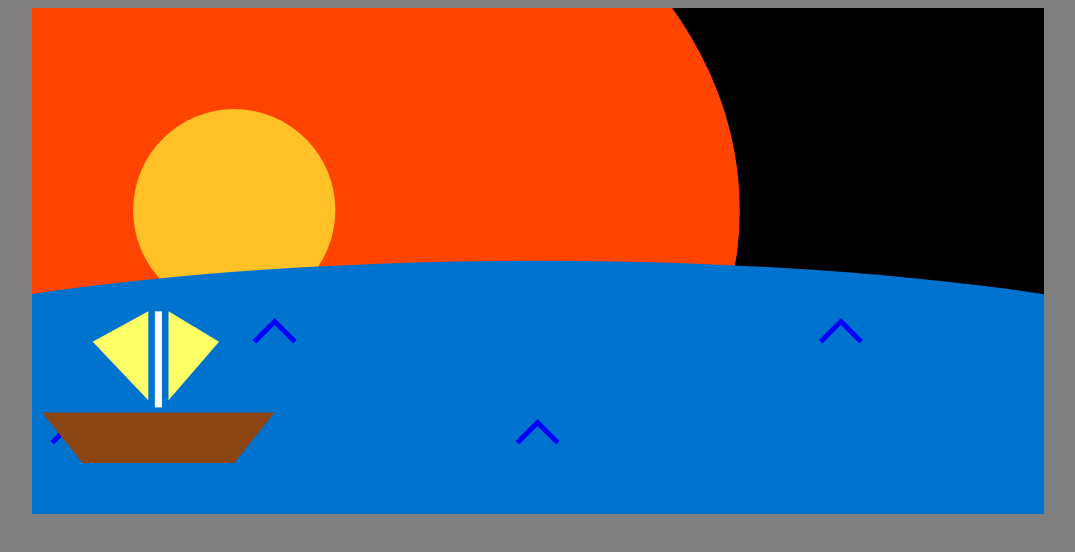
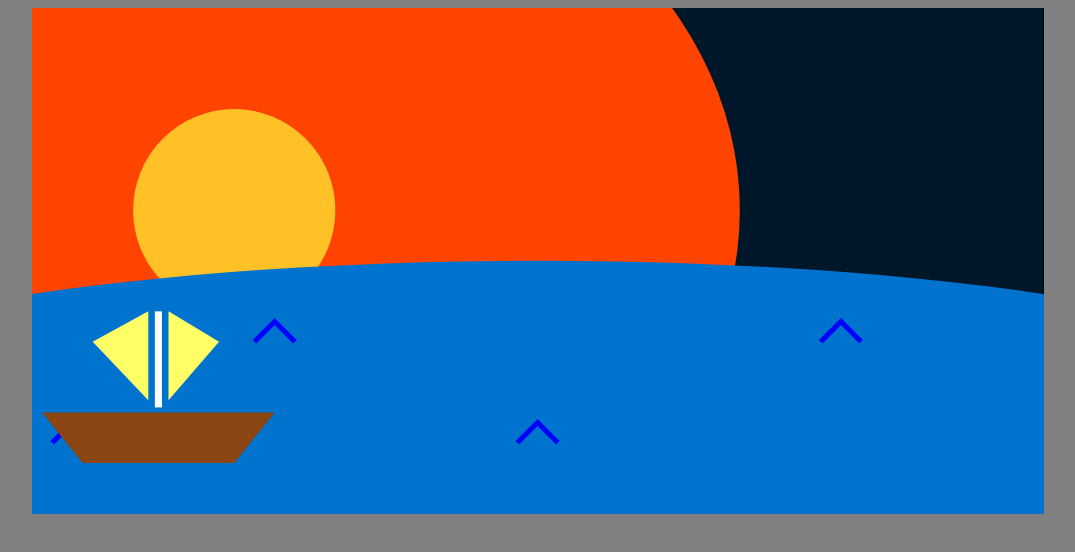
Before and after one commit to PineapplesOfJustice/Animation-Time, a plain HTML site: page animation.html in a window 1280 px wide. Shown: the whole page, without its empty margins (102-1177 px from the left). Drawn offline with Linux system fonts and the light colour scheme.

Commit message:
....nearly  there

```diff
--- a/animation.html
+++ b/animation.html
@@ -3,29 +3,51 @@
   <head>
     <meta charset="utf-8">
     <link rel="stylesheet" href="style.css">
+    <style>
+      @import 'https://fonts.googleapis.com/css?family=Satisfy';
+    </style>
   </head>
   <body>
     <center><svg width="80%" viewbox="0 0 1000 500">
 
-      <polygon points="0 0 1000 0 1000 500 0 500" fill="black">
-        <animate attributeName="opacity"type="translate"from="1"to=".8"dur="10s"repeatCount="1"fill="freeze" begin="click" id="ten"/>
+      <!--background-->
+      <polygon points="0 0 1000 0 1000 500 0 500" fill="#0073CF" opacity="0.2">
+        <animate attributeName="opacity"from="0.2"to="0"dur="6s"repeatCount="1"fill="freeze" begin="click" id="ten"/>
       </polygon>
 
-      <circle cx="800" cy="600" r="100" fill="#FFC125	">
-        <animatetransform attributeType="XML" attributeName="transform" type="translate" from="0" to="400" dur="10s" begin="ten.begin" fill="freeze"/>
+      <!--the moon-->
+      <circle cx="800" cy="400" r="90" fill="#FFC125">
+        <animate attributeType="XML" attributeName="cy" from="400" to="200" dur="6s" begin="ten.begin" fill="freeze" repeatCount="1"/>
       </circle>
-      <circle cx="200" cy="200" r="100" fill="#FFC125	">
-        <animate attributeType="XML" attributeName="cy" from="200" to="400" dur="5s" begin="click" id="zero" fill="freeze"/>
+      <circle cx="750" cy="350" r="90" fill="black">
+        <animate attributeType="XML" attributeName="cy" from="350" to="150" dur="6s" begin="ten.begin" fill="freeze" repeatCount="1"/>
+      </circle>
+      <circle cx="750" cy="350" r="90" fill="#0073CF"opacity="0.2">
+        <animate attributeType="XML" attributeName="cy" from="350" to="150" dur="6s" begin="ten.begin" fill="freeze" repeatCount="1"/>
+        <animate attributeName="opacity"from="0.2"to="0"dur="6s"repeatCount="1"fill="freeze" begin="ten.begin"/>
       </circle>
 
+      <!--the sun-->
       <ellipse cx="200" cy="200" rx="500" ry="400" fill="#FE4400">
         <animate attributeName="cy"from="200"to="400"dur="10s"repeatCount="1"begin="zero.begin" fill="freeze"/>
         <animate attributeName="opacity"from="1"to="0"dur="10s"repeatCount="1"fill="freeze" begin="zero.begin"/>
       </ellipse>
       <circle cx="200" cy="200" r="100" fill="#FFC125	">
-        <animate attributeType="XML" attributeName="cy" from="200" to="400" dur="5s" begin="click" id="zero" fill="freeze"/>
+        <animate attributeType="XML" attributeName="cy" from="200" to="400" dur="5s" begin="mouseover" id="zero" fill="freeze"/>
       </circle>
+
+      <!--background-->
+      <text x="150" y="150" font-family=Satisfy font-size="60" fill="#FFC125" opacity="0">Sailor at Sea
+        <animate attributeType="XML" attributeName="opacity" from="0" to="1" dur="8s" begin="ten.begin" fill="freeze" repeatCount="1"/>
+      </text>
+      <polyline points="140 190 460 160 300 200" stroke="#FFC125" stroke-width="5" stroke-linecap="round" stroke-linejoint="round" stroke-opacity="0" fill-opacity="0">
+        <animate attributename="stroke-opacity" from="0" to="1" dur="8s" begin="ten.begin" fill="freeze"/>
+      </polyline>
+
+      <!--Sea-->
       <ellipse cx="500" cy="400" rx="800" ry="150" fill="	#0073CF"/>
+
+      <!--waves-->
       <polyline points="220 330 240 310 260 330"stroke="blue" stroke-width="5" stroke-style="round" fill="transparent">
         <animateTransform attributeName="transform" attributeType="XML" type="translate"from="100"to="0"dur="10s"repeatCount="indefinite"/>
       </polyline>
@@ -38,6 +60,8 @@
       <polyline points="20 430 40 410 60 430"stroke="blue" stroke-width="5" stroke-style="round" fill="transparent">
         <animateTransform attributeName="transform" attributeType="XML" type="translate"from="100"to="0"dur="10s"repeatCount="indefinite"/>
       </polyline>
+
+      <!--the boat-->
       <polygon points="10 400 50 450 200 450 240 400" fill="#8b4513">
         <animateTransform attributeName="transform" attributeType="XML"type="translate"from="200"to="400"dur="10s"repeatCount="1"fill="freeze" begin="baggy.end"/>
         <animateTransform attributeName="transform" attributeType="XML"type="translate"from="0"to="200"dur="10s"repeatCount="1"fill="freeze"/>
@@ -54,7 +78,8 @@
         <animateTransform attributeName="transform" attributeType="XML"type="translate"from="0"to="200"dur="10s"repeatCount="1"fill="freeze"/>
         <animateTransform attributeName="transform" attributeType="XML"type="translate"from="200"to="400"dur="10s"repeatCount="1"fill="freeze" begin="baggy.end"/>
       </polygon>
-      <!-- Part 2 -->
+
+      <!--Land-->
       <ellipse cx="1370" cy="470" rx="400" ry="120" fill="#9CCB19" opacity="0">
         <animate attributeName="opacity" from="0" to="1" dur="0.1s" begin="testy.end" fill="freeze"/>
         <animate attributeName="cx" from="1370" to="1000" dur="10s" begin="testy.end"fill="freeze"/>
@@ -63,6 +88,7 @@
         <animate attributeName="opacity" from="0" to="1" dur="0.1s" begin="testy.end" fill="freeze"/>
         <animate attributeName="cx" from="1550" to="1180" dur="10s" begin="testy.end"fill="freeze" id="baggy"/>
       </ellipse>
+
       <!--Grass-->
       <polyline points="1140 430 1160 410 1180 430"stroke="green" stroke-width="5" stroke-style="round" fill="transparent" opacity="0">
         <animate attributeName="opacity" from="0" to="1" dur="1s" begin="testy.end" fill="freeze"/>
```
Lines whose indentation alone changed are shown as unchanged.
